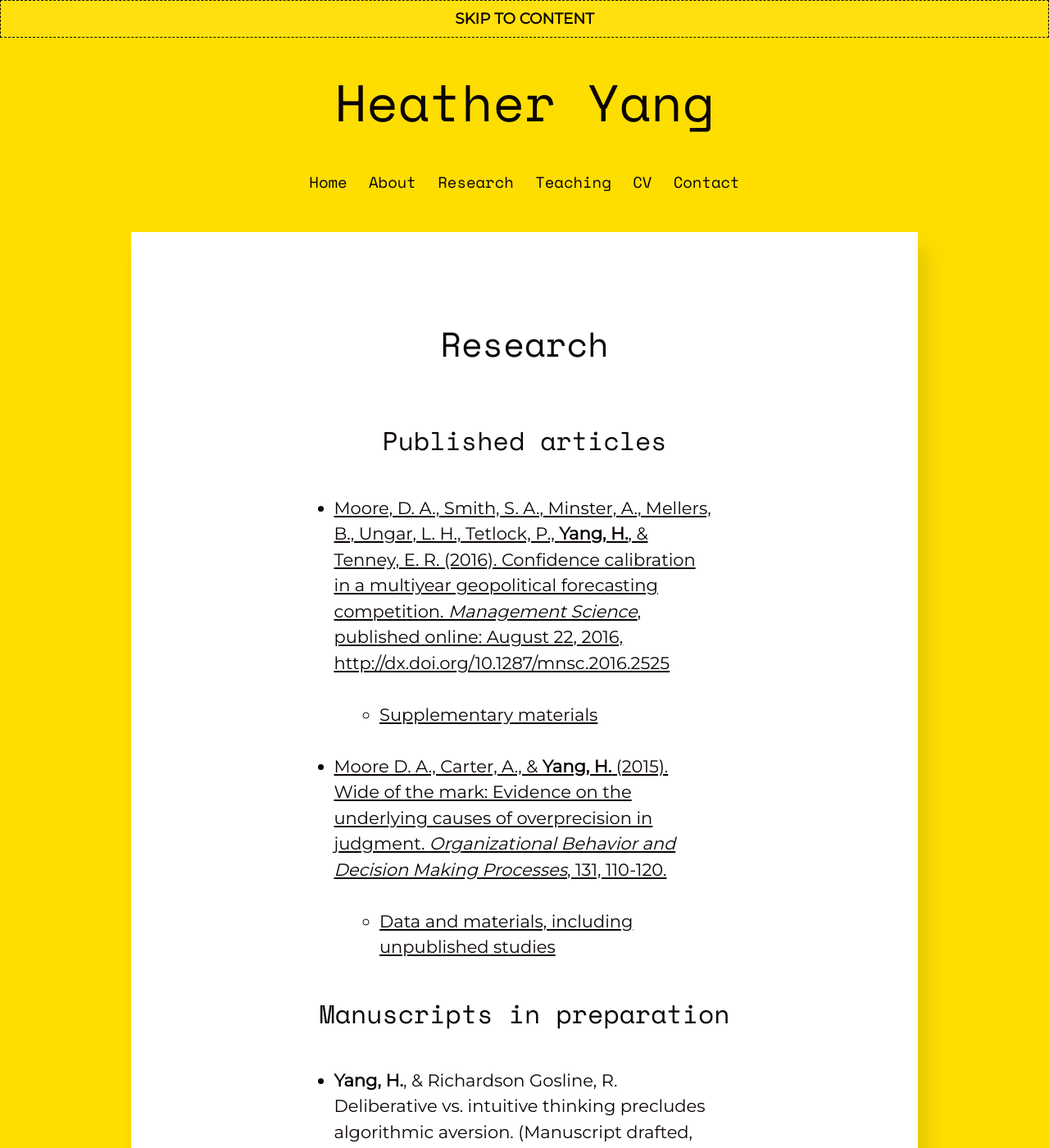
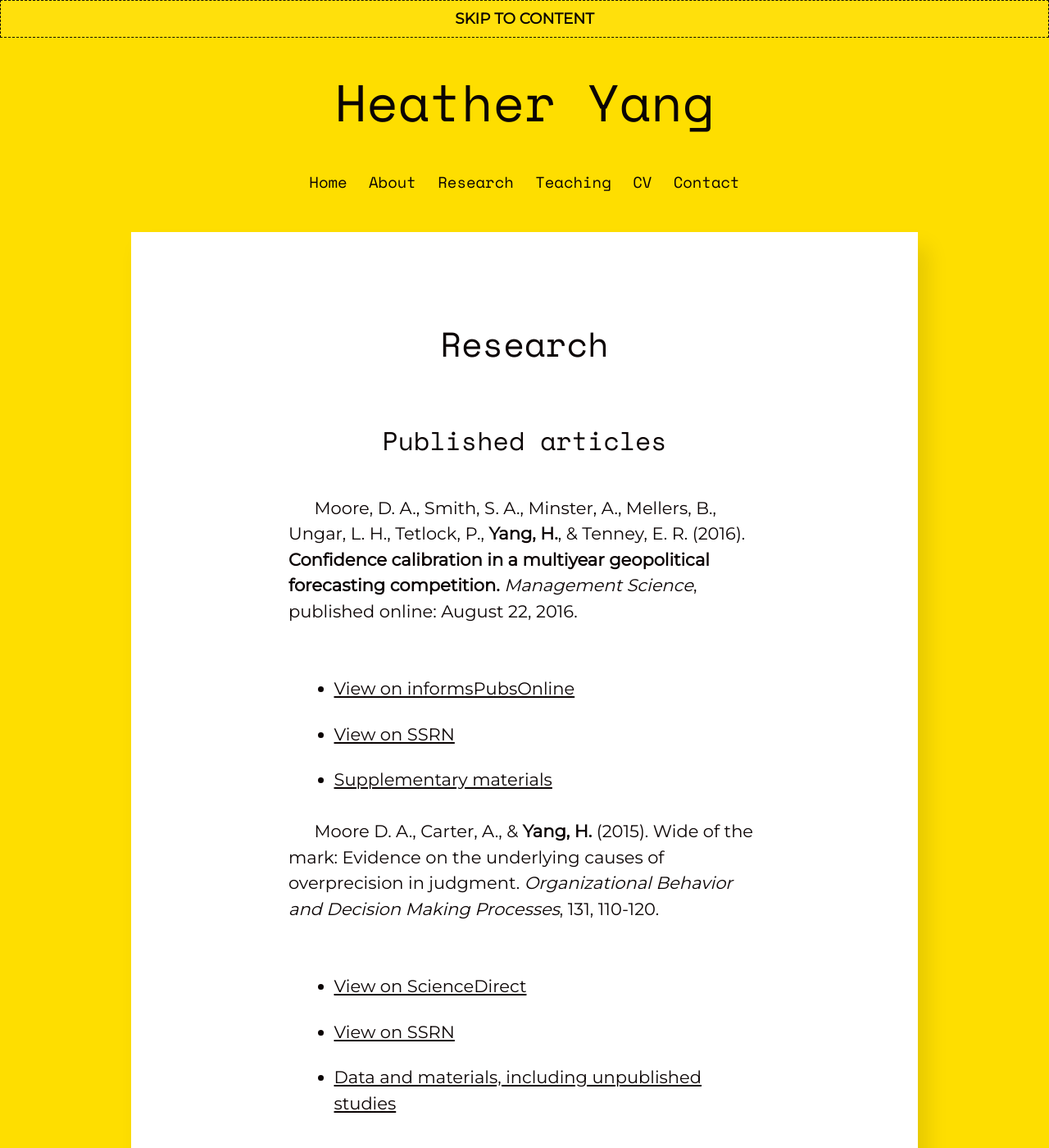
Before and after one commit to heatherhjyang/heatherhjyang.github.io, a Jekyll site: the page built from research.md, in a window 1280 px wide and 1400 px high. Shown: the whole window at 82% size. Built offline with Jekyll 4.4.1, drawn with Linux system fonts in a browser that asks for light colours.

Commit message:
Reformatting research links

```diff
--- a/research.md
+++ b/research.md
@@ -6,12 +6,16 @@ title: Research
 ### Published articles
 
 
-* [Moore, D. A., Smith, S. A., Minster, A., Mellers, B., Ungar, L. H., Tetlock, P., **Yang, H.**, & Tenney, E. R. (2016). Confidence calibration in a multiyear geopolitical forecasting competition. _Management Science_, published online: August 22, 2016, http://dx.doi.org/10.1287/mnsc.2016.2525](https://papers.ssrn.com/sol3/papers.cfm?abstract_id=3643605)
-	* [Supplementary materials](https://osf.io/ecmk6/)
+Moore, D. A., Smith, S. A., Minster, A., Mellers, B., Ungar, L. H., Tetlock, P., **Yang, H.**, & Tenney, E. R. (2016). **Confidence calibration in a multiyear geopolitical forecasting competition.** _Management Science_, published online: August 22, 2016.
 
+* [View on informsPubsOnline](https://pubsonline.informs.org/doi/10.1287/mnsc.2016.2525)
+* [View on SSRN](https://papers.ssrn.com/sol3/papers.cfm?abstract_id=3643605)
+* [Supplementary materials](https://osf.io/ecmk6/)
 
-* [Moore D. A., Carter, A., & **Yang, H.** (2015). Wide of the mark: Evidence on the underlying causes of overprecision in judgment. _Organizational Behavior and Decision Making Processes_, 131, 110-120.](https://papers.ssrn.com/sol3/papers.cfm?abstract_id=3647338)
-	* [Data and materials, including unpublished studies](http://learnmoore.org/BDE/)
+Moore D. A., Carter, A., & **Yang, H.** (2015). Wide of the mark: Evidence on the underlying causes of overprecision in judgment. _Organizational Behavior and Decision Making Processes_, 131, 110-120.
+* [View on ScienceDirect](https://www.sciencedirect.com/science/article/abs/pii/S0749597815000989)
+* [View on SSRN](https://papers.ssrn.com/sol3/papers.cfm?abstract_id=3647338)
+* [Data and materials, including unpublished studies](http://learnmoore.org/BDE/)
 
 ### Manuscripts in preparation
 
```
